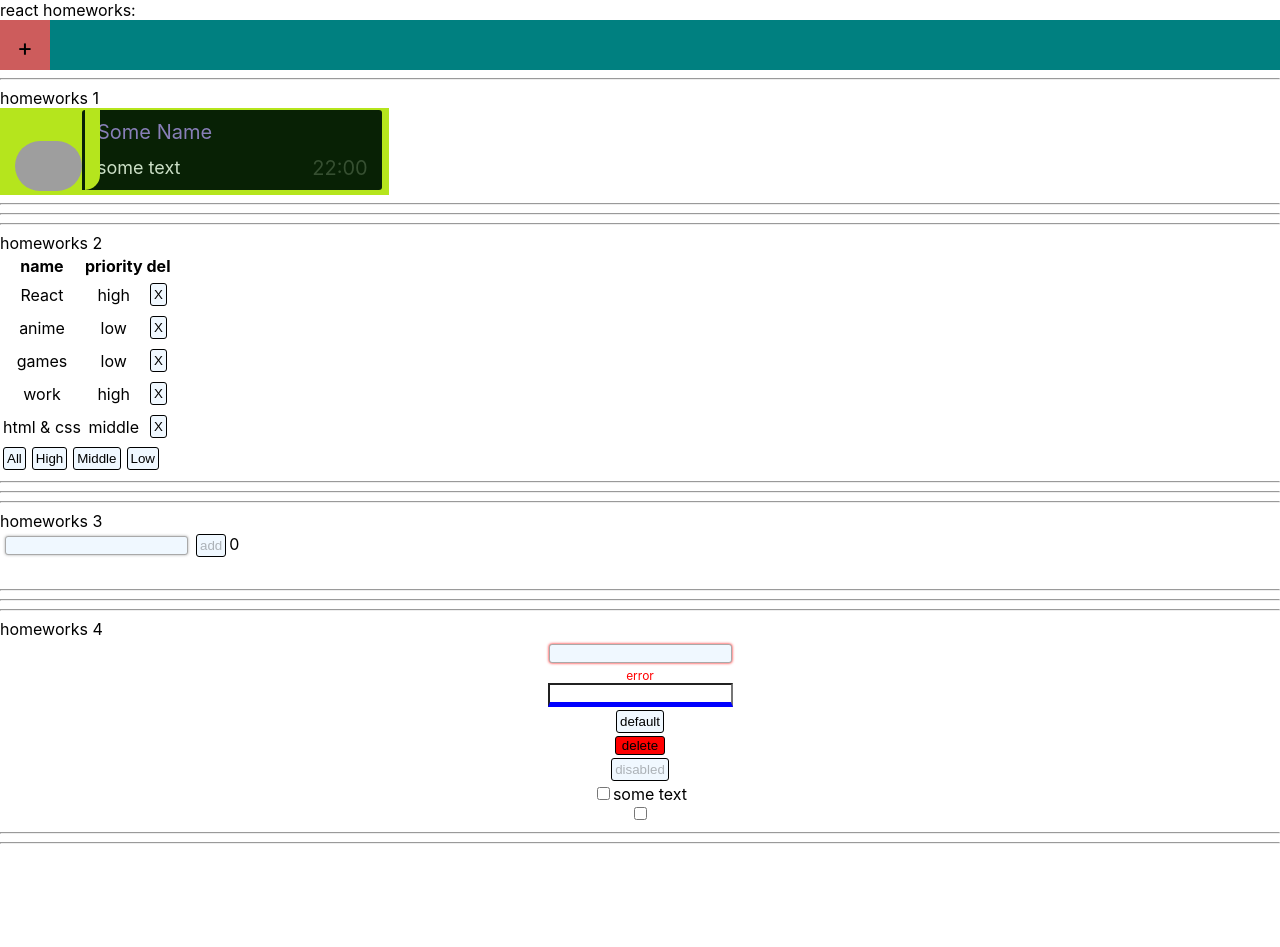
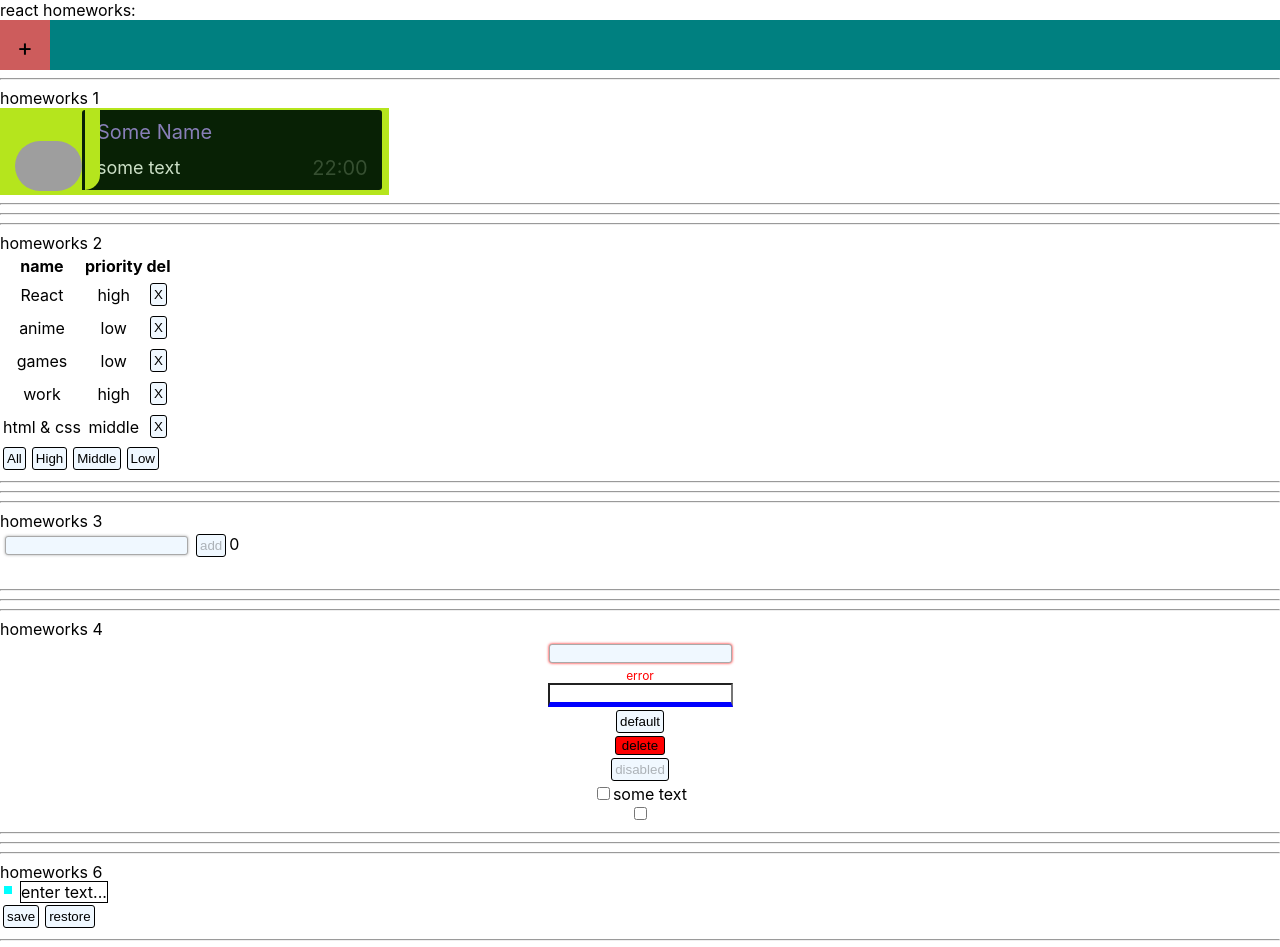
Before and after one commit to shpuravasiliy/homeworks, a React (Create React App) app: page /#/pre-junior in a window 1280 px wide. Shown: the top 947 px of the page. Before the commit the page ends 852 px from the top, so only its background shows below. Built offline with nearby package versions, Linux system fonts and the light colour scheme; grey boxes are pictures that could not be loaded.

Commit message:
done HW6

```diff
--- a/src/p2-homeworks/h5-rrd-v6/pages/PreJunior.tsx
+++ b/src/p2-homeworks/h5-rrd-v6/pages/PreJunior.tsx
@@ -3,6 +3,7 @@ import HW1 from '../../h1/HW1'
 import HW2 from '../../h2/HW2'
 import HW3 from '../../h3/HW3'
 import HW4 from '../../h4/HW4'
+import HW6 from '../../h6/HW6';
 
 function PreJunior() {
     return (
@@ -11,7 +12,7 @@ function PreJunior() {
             <HW2/>
             <HW3/>
             <HW4/>
-            {/*<HW6/>*/}
+            <HW6/>
 
         </div>
     )
--- a/src/p2-homeworks/h6/HW6.tsx
+++ b/src/p2-homeworks/h6/HW6.tsx
@@ -10,7 +10,7 @@ function HW6() {
         saveState<string>('editable-span-value', value)
     }
     const restore = () => {
-        // setValue()
+        setValue(restoreState<string>('editable-span-value', value))
     }
 
     return (
--- /dev/null
+++ b/src/p2-homeworks/h6/common/c4-SuperEditableSpan/SuperEditableSpan.module.css
@@ -0,0 +1,25 @@
+.spanActive {
+    margin-left: 20px;
+    border: 1px solid black;
+}
+
+.spanActive:before {
+    position: absolute;
+    content: '';
+    left: -0;
+    width: 1rem;
+    height: 1rem;
+    background-color: aqua;
+    animation-name: rotate;
+    animation-duration: 1s;
+    animation-iteration-count: infinite;
+}
+
+@keyframes rotate {
+    /*0% {*/
+    /*    transform: scale(1) rotate(45deg);*/
+    /*}*/
+    50% {
+        transform: scale(.5) rotate(90deg);
+    }
+}
--- a/src/p2-homeworks/h6/common/c4-SuperEditableSpan/SuperEditableSpan.tsx
+++ b/src/p2-homeworks/h6/common/c4-SuperEditableSpan/SuperEditableSpan.tsx
@@ -1,5 +1,6 @@
 import React, {DetailedHTMLProps, InputHTMLAttributes, HTMLAttributes, useState} from 'react'
 import SuperInputText from '../../../h4/common/c1-SuperInputText/SuperInputText'
+import styles from './SuperEditableSpan.module.css'
 
 // тип пропсов обычного инпута
 type DefaultInputPropsType = DetailedHTMLProps<InputHTMLAttributes<HTMLInputElement>, HTMLInputElement>
@@ -31,22 +32,21 @@ const SuperEditableSpan: React.FC<SuperEditableSpanType> = (
     const {children, onDoubleClick, className, ...restSpanProps} = spanProps || {}
 
     const onEnterCallback = () => {
-        // setEditMode() // выключить editMode при нажатии Enter
+        setEditMode(false)
 
         onEnter && onEnter()
     }
     const onBlurCallback = (e: React.FocusEvent<HTMLInputElement>) => {
-        // setEditMode() // выключить editMode при нажатии за пределами инпута
+        setEditMode(false)
 
         onBlur && onBlur(e)
     }
     const onDoubleClickCallBack = (e: React.MouseEvent<HTMLSpanElement, MouseEvent>) => {
-        // setEditMode() // включить editMode при двойном клике
-
+        setEditMode(true);
         onDoubleClick && onDoubleClick(e)
     }
 
-    const spanClassName = `${'сделать красивый стиль для спана'} ${className}`
+    const spanClassName = `${!editMode && styles.spanActive} ${className}`
 
     return (
         <>
--- a/src/p2-homeworks/h6/localStorage/localStorage.ts
+++ b/src/p2-homeworks/h6/localStorage/localStorage.ts
@@ -12,16 +12,16 @@ export function restoreState<T>(key: string, defaultState: T) {
     if (stateAsString !== null) state = JSON.parse(stateAsString) as T
     return state
 }
-
-// ---------------------------------------------------------------------------------------------------------------
-// пример использования:
-type StateType = {
-    x: string
-    y: number
-}
-
-// сохраняем объект типа StateType в ячейке 'test'
-saveState<StateType>('test', {x: 'A', y: 1})
-
-// получем в переменную state объект из ячейки 'test' или дэфолтный объект если ячейка пуста
-const state: StateType = restoreState<StateType>('test', {x: '', y: 0})
+//
+// // ---------------------------------------------------------------------------------------------------------------
+// // пример использования:
+// type StateType = {
+//     x: string
+//     y: number
+// }
+//
+// // сохраняем объект типа StateType в ячейке 'test'
+// saveState<StateType>('test', {x: 'A', y: 1})
+//
+// // получем в переменную state объект из ячейки 'test' или дэфолтный объект если ячейка пуста
+// const state: StateType = restoreState<StateType>('test', {x: '', y: 0})
```
